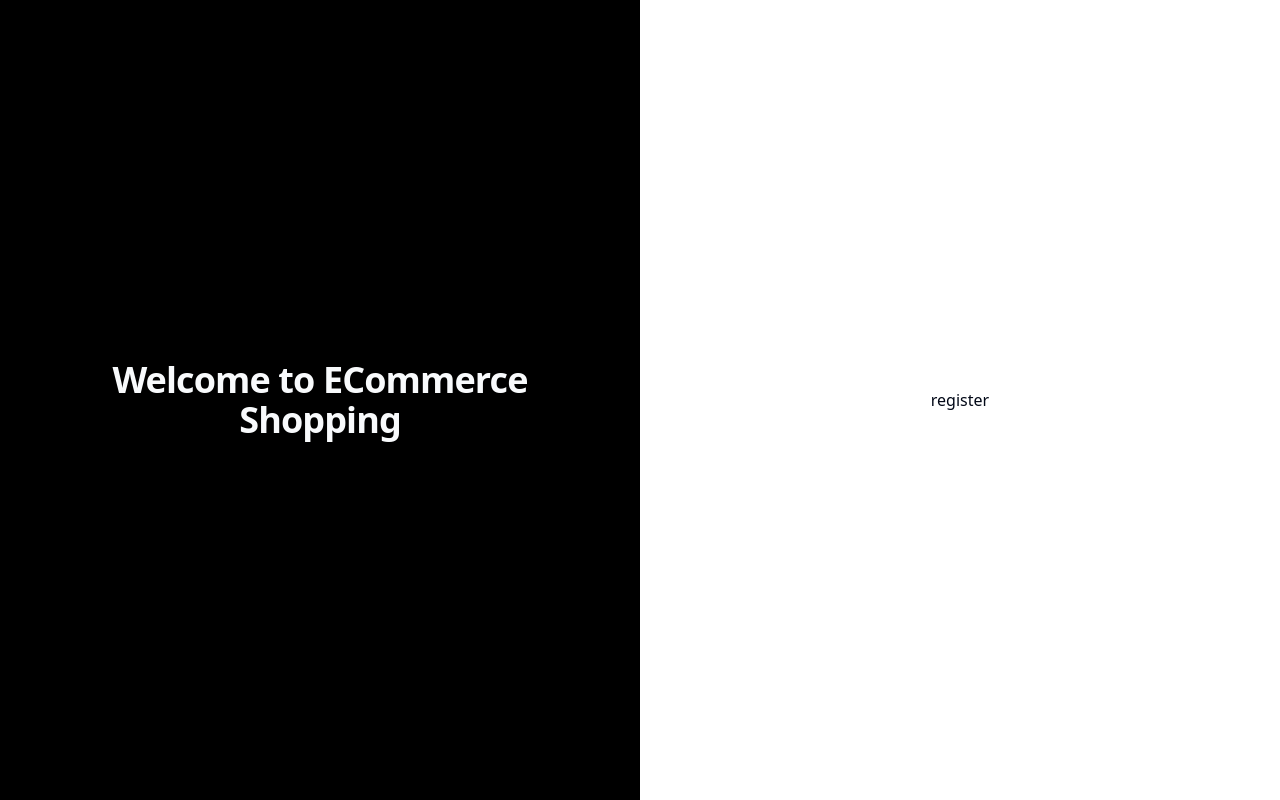
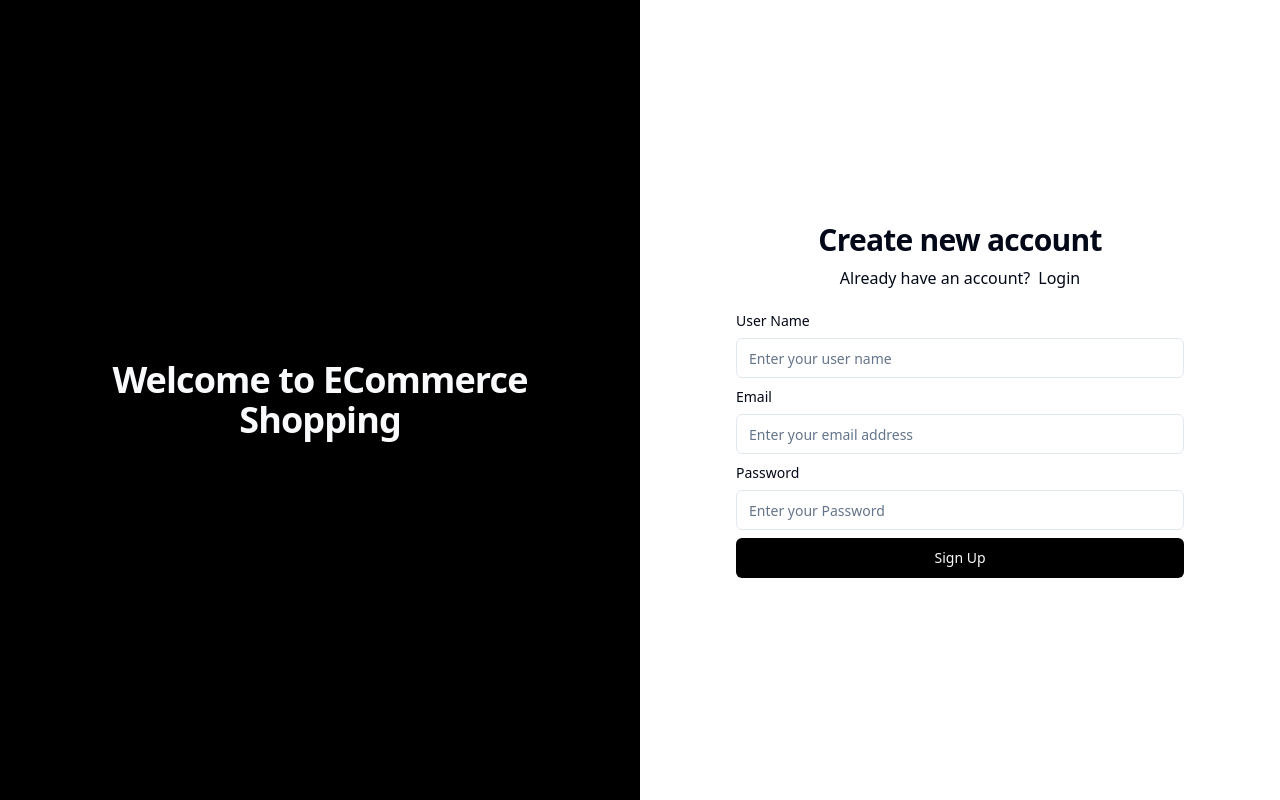
Before and after one commit to f0rsakeN-afk/ecom, a React (Vite) app in the folder frontend/: page /auth/register in a window 1280 px wide. Built offline with nearby package versions, Linux system fonts and the light colour scheme.

Commit message:
Create registration page using CommonForm component

```diff
--- a/frontend/src/pages/auth/register.jsx
+++ b/frontend/src/pages/auth/register.jsx
@@ -1,7 +1,44 @@
-import React from "react";
+import CommonForm from "@/components/common/Form";
+import { registerFormControls } from "@/config";
+import React, { useState } from "react";
+import { Link } from "react-router-dom";
+
+const initialState = {
+  userName: "",
+  email: "",
+  password: "",
+};
 
 const Register = () => {
-  return <div className="">register</div>;
+  const [formData, setFormData] = useState(initialState);
+
+  function onSubmit() {}
+
+  return (
+    <div className="mx-auto w-full max-w-md space-y-6">
+      <div className="text-center">
+        <h1 className="text-3xl font-bold tracking-tight text-foreground">
+          Create new account
+        </h1>
+        <p className="mt-2">
+          Already have an account?
+          <Link
+            className="font-medium ml-2 text-primary hover:underline"
+            to="/auth/login"
+          >
+            Login
+          </Link>
+        </p>
+      </div>
+      <CommonForm
+        formControls={registerFormControls}
+        buttonText={"Sign Up"}
+        formData={formData}
+        setFormData={setFormData}
+        onSubmit={onSubmit}
+      />
+    </div>
+  );
 };
 
 export default Register;
```
